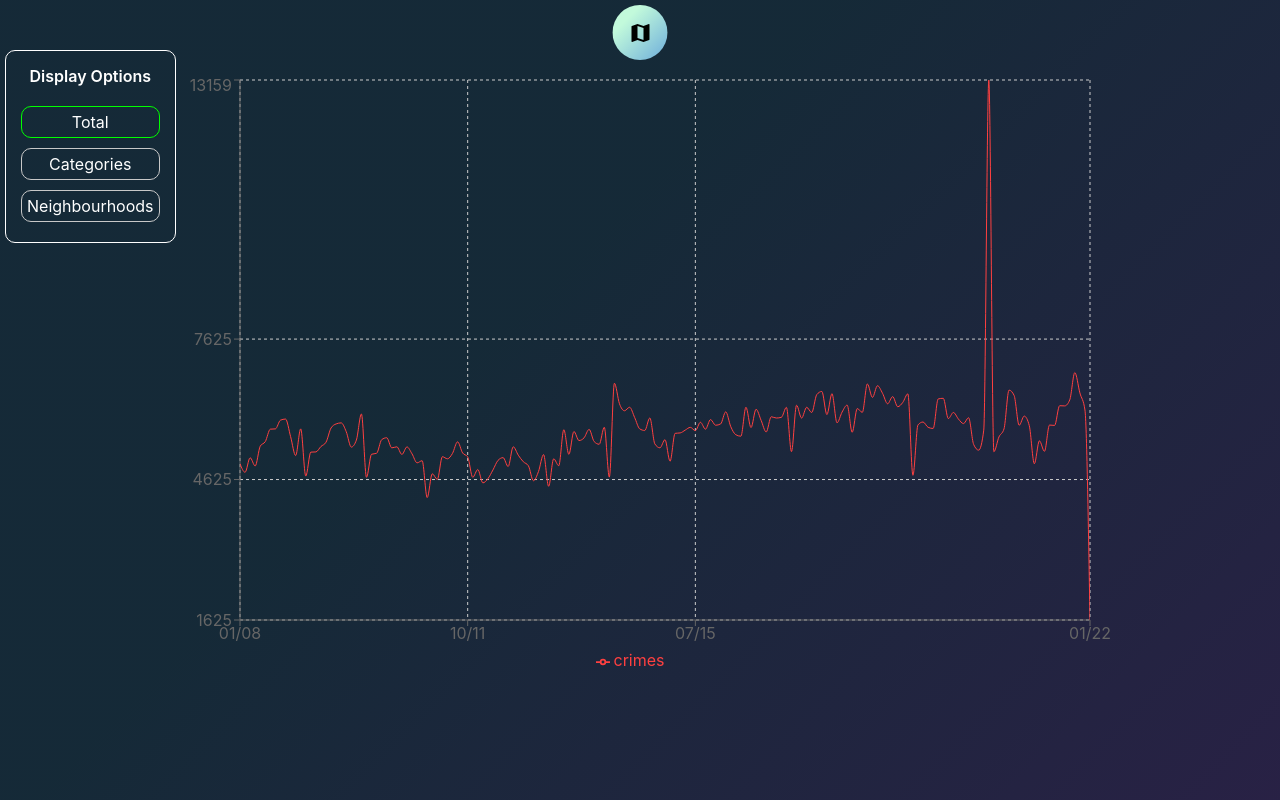
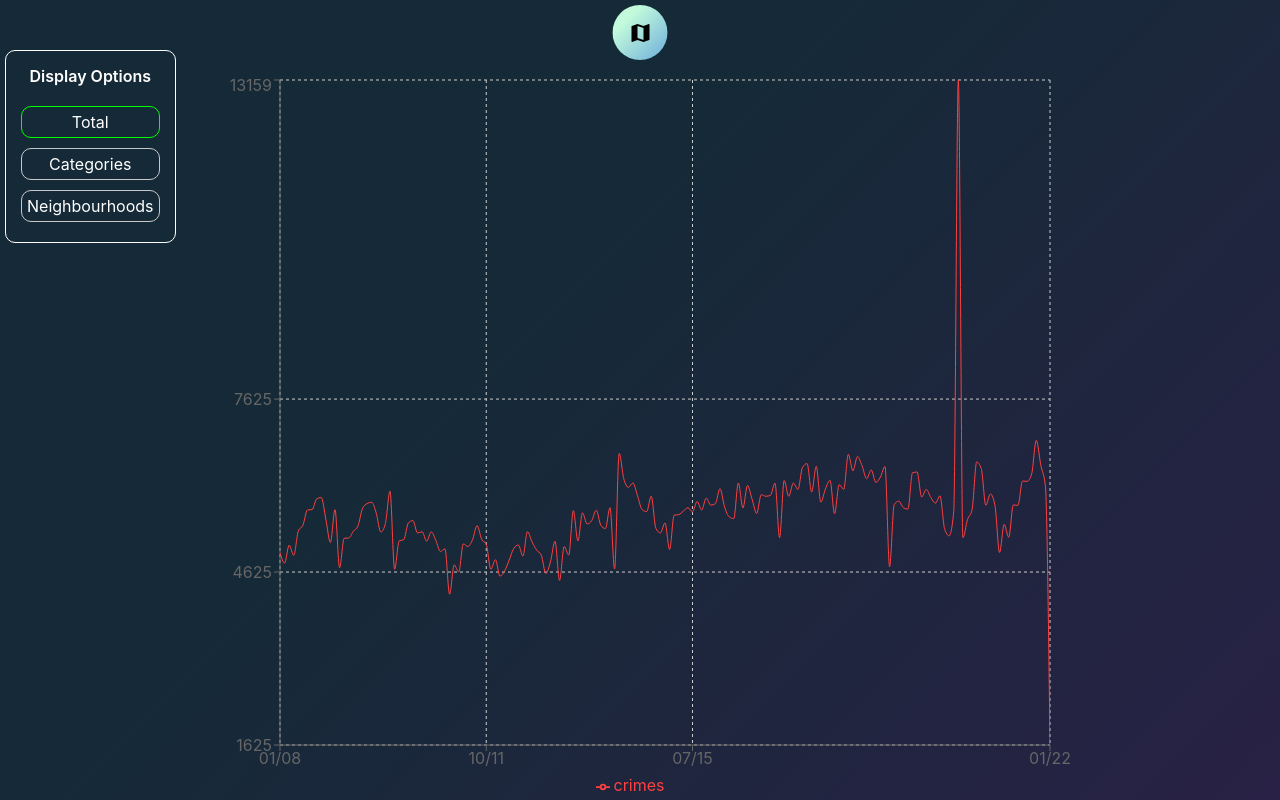
Before and after one commit to David-Beale/Police-Map, a React (Create React App) app: page / in a window 1280 px wide. Built offline with nearby package versions, Linux system fonts and the light colour scheme; what @here/harp-geoutils, @here/harp-vectortile-datasource would draw is missing.

Commit message:
Update ChartsStyle.ts

```diff
--- a/src/Components/Charts/ChartsStyle.ts
+++ b/src/Components/Charts/ChartsStyle.ts
@@ -18,8 +18,8 @@ export const Container = styled.div`
 `;
 
 export const ChartContainer = styled.div`
-  height: 75vh;
-  width: 75vw;
+  height: calc(100vh - 75px);
+  width: calc(100vw - 400px);
   overflow: hidden;
   user-select: none;
 `;
```
